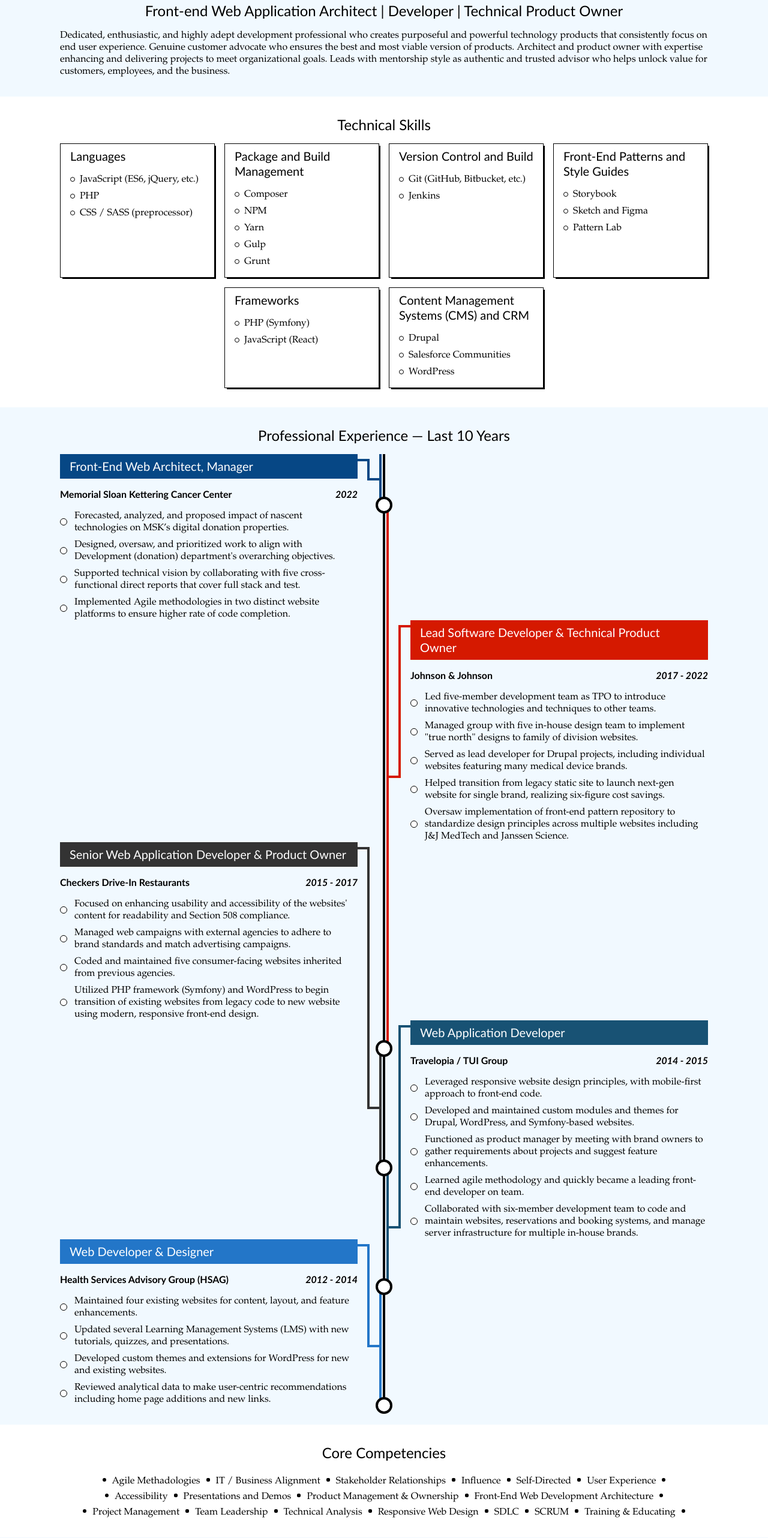
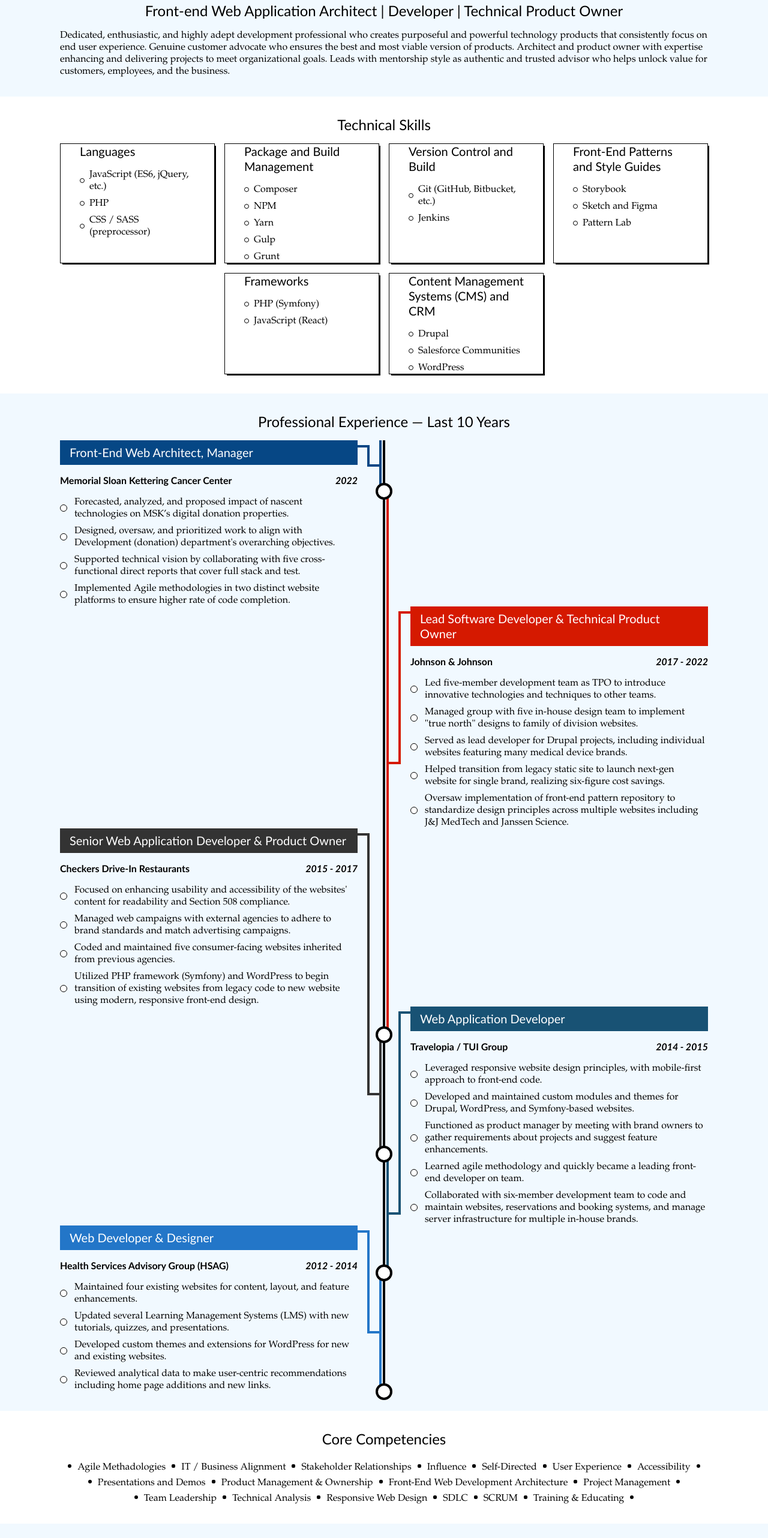
Before and after one commit to ThatRacerGuy/thatracerguy.github.io, a website: page index.html in a window 1280 px wide. Shown: the part 233-2797 px from the top of the page at 60% size. Drawn offline with Linux system fonts and the light colour scheme.

Commit message:
Fix a styling issue for the inline list

```diff
--- a/style.css
+++ b/style.css
@@ -368,7 +368,13 @@
   flex-direction: row;
   flex-wrap: wrap;
   justify-content: center;
-  padding: 0 2rem 0;
+  padding: 0;
+}
+
+@media screen and (min-width: 800px) {
+  .box {
+    padding: 0 2rem 0;
+  }
 }
 
 .inline-list li {
```
